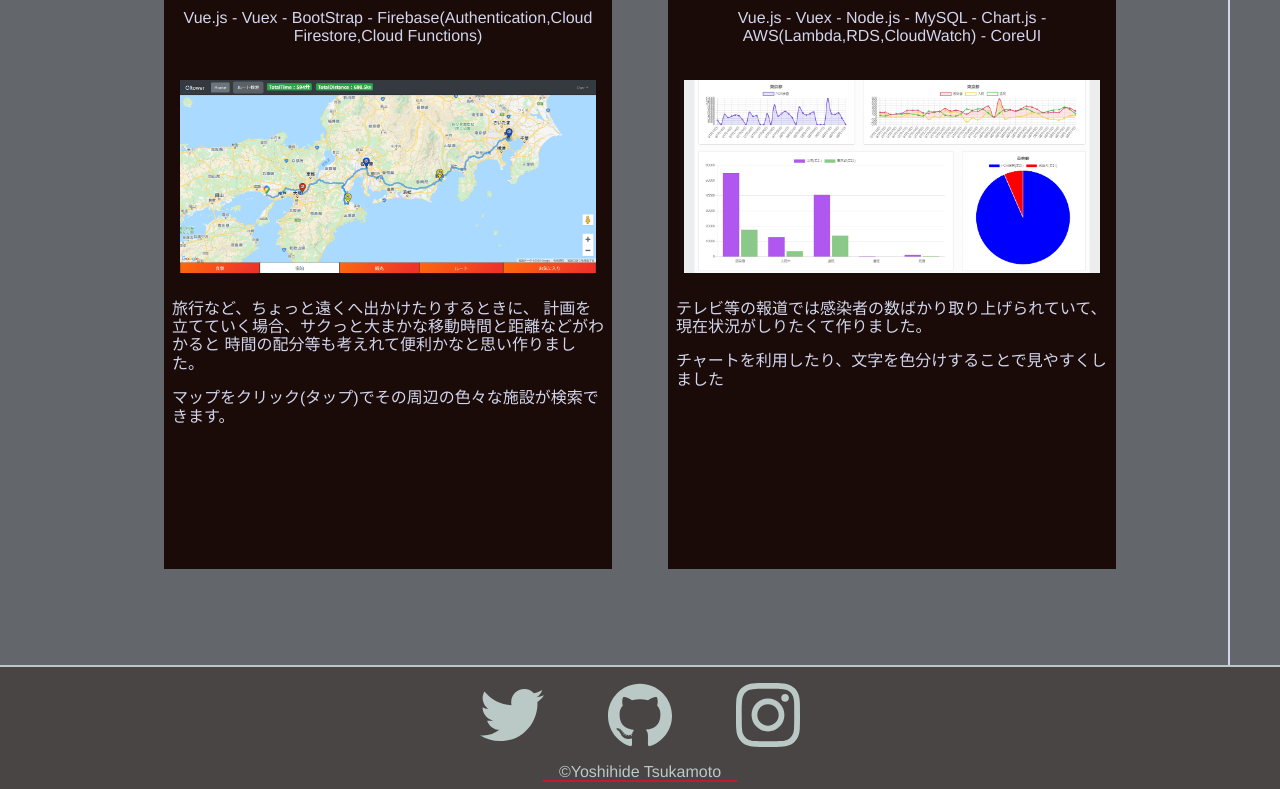
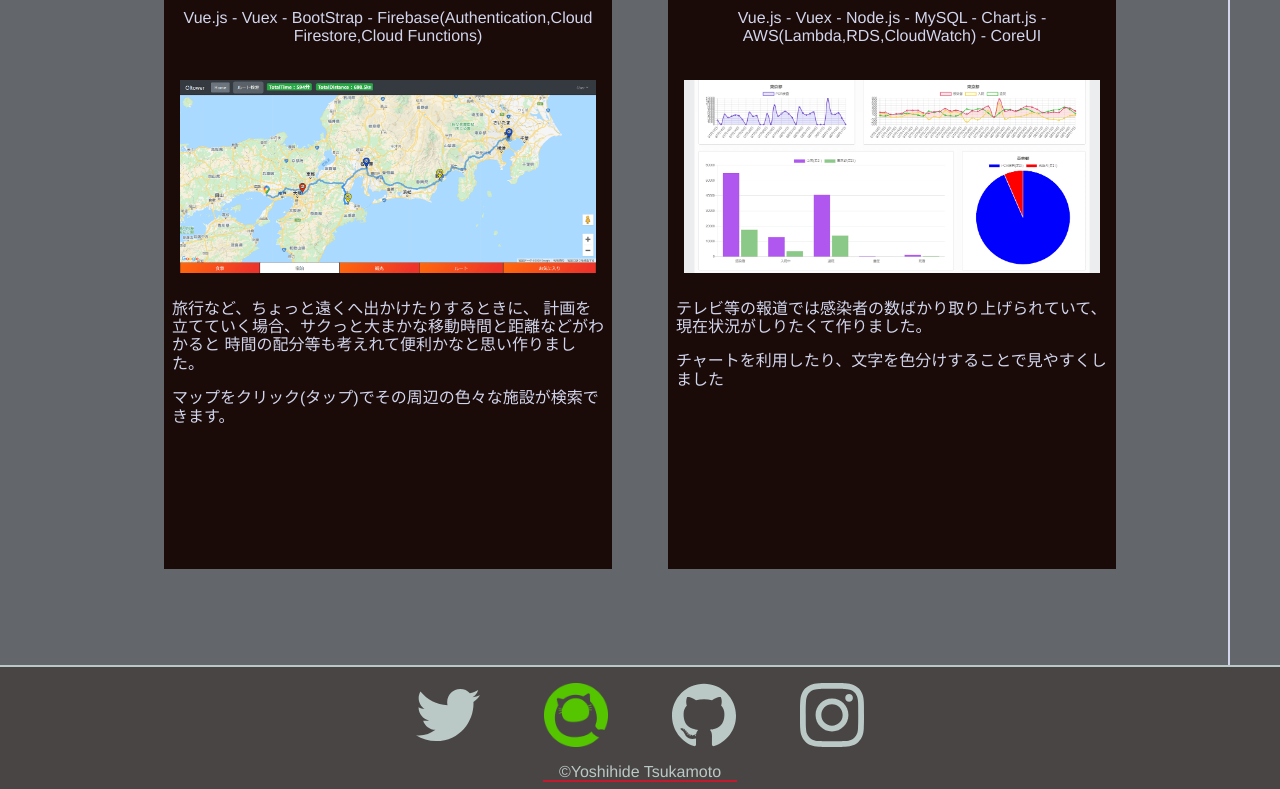
Before and after one commit to yoshihide1/Vue-Portfolio, a Vue app: page / in a window 1280 px wide. Shown: the part 2535-3324 px from the top of the page. Built offline with nearby package versions, Linux system fonts and the light colour scheme; a web font is replaced by a local one.

Commit message:
qiita追加

```diff
--- a/src/components/footer.vue
+++ b/src/components/footer.vue
@@ -5,6 +5,11 @@
         <li>
           <a href="https://twitter.com/@T_yoshihide_" target="_blank">
             <img src="../assets/images/twitter.svg" alt />
+          </a>
+        </li>
+        <li>
+          <a href="https://qiita.com/yoshihide_tsukamoto" target="_blank">
+            <img src="../assets/images/qiita.png" alt />
           </a>
         </li>
         <li>
@@ -49,7 +54,6 @@ export default {};
   border-bottom: 2px solid #c41a30;
   padding: 0 1rem;
   margin-bottom: 0.5rem;
-
 }
 @media screen and (max-width: 769px) {
   #footer {
```
Also changed, not shown: src/assets/images/qiita.png (added). Lines whose indentation alone changed are shown as unchanged.
